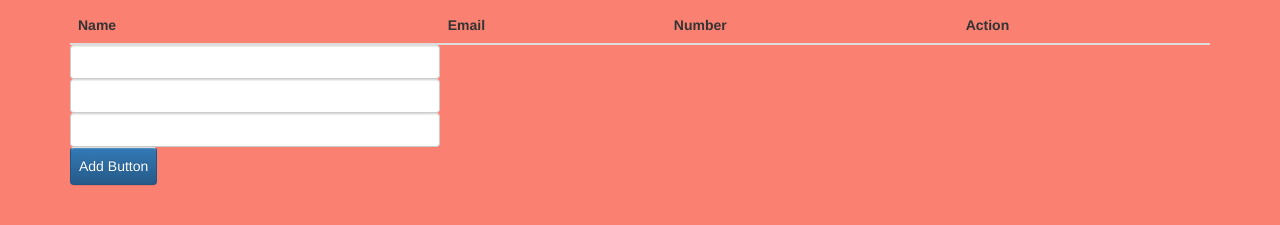
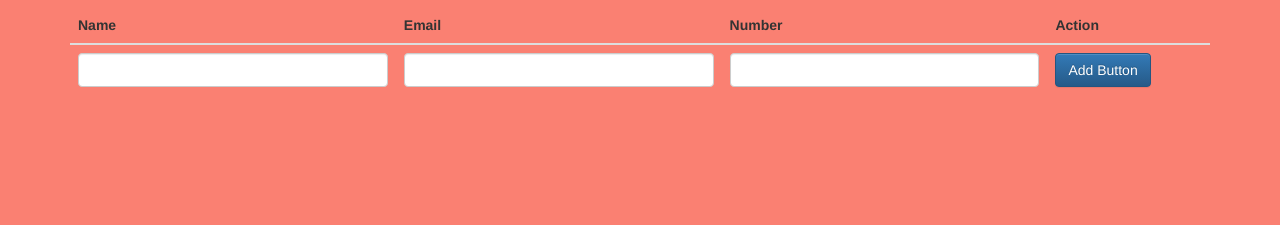
Before and after one commit to yangalav/my_app, a website: page public/index.html in a window 1280 px wide. Shown: the part 63-288 px from the top of the page. Drawn offline with nearby package versions, Linux system fonts and the light colour scheme; no server answers.

Commit message:
Added name, email, and number forms

```diff
--- a/public/index.html
+++ b/public/index.html
@@ -22,10 +22,10 @@
         </thead>
         <tbody>
           <tr>
-            <td class="form-control" ng-model="contact.name"></td>
-            <td class="form-control" ng-model="contact.email"></td>
-            <td class="form-control" ng-model="contact.number"></td>
-            <td button class="btn btn-primary" ng-click="addContact()">Add Button</button></td>
+            <td><input class="form-control" ng-model="contact.name"></td>
+            <td><input class="form-control" ng-model="contact.email"></td>
+            <td><input class="form-control" ng-model="contact.number"></td>
+            <td><button class="btn btn-primary" ng-click="addContact()">Add Button</button></td>
           </tr>
           <tr ng-repeat="contact in contactlist">
             <td>{{contact.name}}</td>
```
